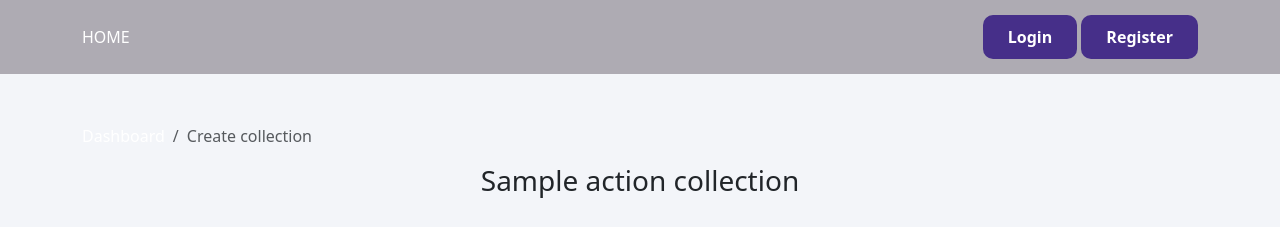
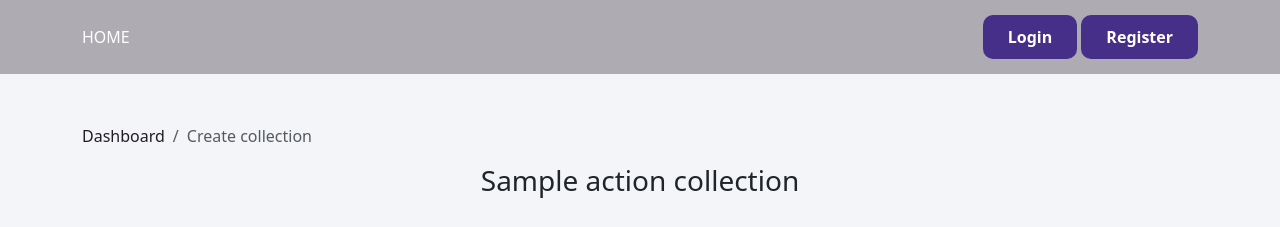
Before and after one commit to SofiyaShunkinaa/course_project, a Symfony app: template templates/collection/form.html.twig in a window 1280 px wide. Shown: the top 227 px of the page. Run offline with Twig, Linux system fonts and the light colour scheme; the template is opened without the code that fills it: most values are stand-ins (such as "Sample title", 1, 10 or a date in 2020); form fields are guessed from the names that the template uses; some libraries are stand-ins or nearby versions.

Commit message:
Update styles.css

```diff
--- a/public/css/styles.css
+++ b/public/css/styles.css
@@ -110,6 +110,6 @@ table a{
     margin-bottom: 50px;
 }
 
-.breadcrumb-item{
+.breadcrumb-item a{
     color: #221d24;
 }
```
